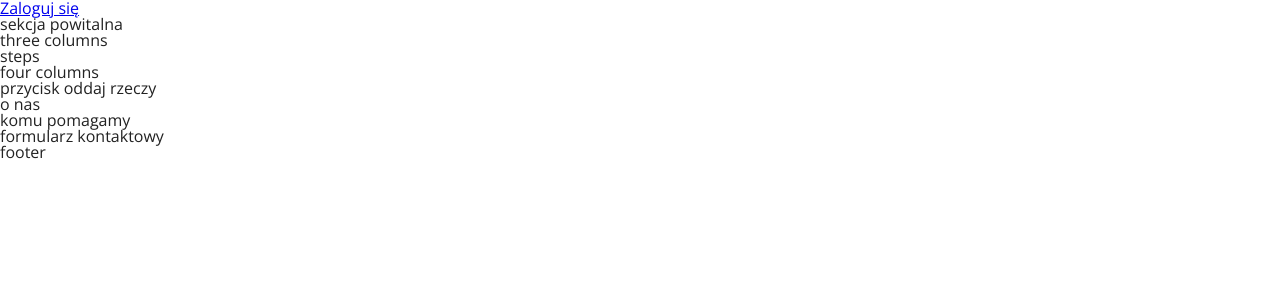
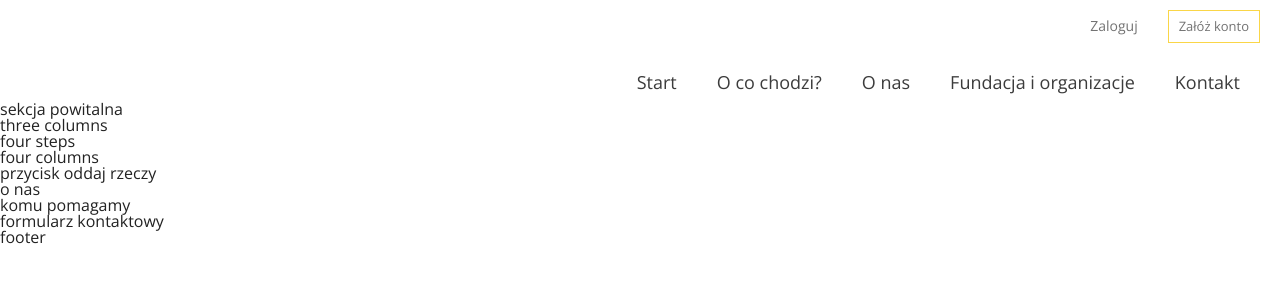
Before and after one commit to maciej1kus/oddam-w-dobre-rece, a React (Create React App) app: page /#/ in a window 1280 px wide. Shown: the top 300 px of the page. Built offline with nearby package versions, Linux system fonts and the light colour scheme.

Commit message:
styled header

```diff
--- a/src/components/ContactUs.js
+++ b/src/components/ContactUs.js
@@ -2,7 +2,7 @@ import React from 'react';
 
 export const ContactUs = () => {
     return (
-        <div>
+        <div className="contact">
             formularz kontaktowy
         </div>
     );
--- a/src/components/Header.js
+++ b/src/components/Header.js
@@ -1,15 +1,24 @@
 import React from 'react';
-import { Link } from 'react-router-dom';
+import { NavLink } from 'react-router-dom';
+import { Link } from 'react-scroll';
 
 export const Header = () => {
     return (
         <header className="header">
             <div className="header__container container">
-                <nav>
-                    <div className="nav-login">
-                        <Link to="logowanie" className="navli">Zaloguj się</Link>
+                    <div className="menu-up">
+                        <NavLink to="logowanie" className="up-navlinks">Zaloguj</NavLink>
+                        <NavLink to="rejestracja" className="up-navlinks">Załóż konto</NavLink>
                     </div>
-                </nav>
+                    <div className="menu-down">
+                        <ul className="menu-nav">
+                            <li><NavLink to="/" className="down-navlinks">Start</NavLink></li>
+                            <li><Link to="four-steps" className="down-navlinks" smooth={true} duration={500}>O co chodzi?</Link></li>
+                            <li><Link to="about-us" className="down-navlinks" smooth={true} duration={500}>O nas</Link></li>
+                            <li><Link to="who-we-help" className="down-navlinks" smooth={true} duration={500}>Fundacja i organizacje</Link></li>
+                            <li><Link to="contact" className="down-navlinks" smooth={true} duration={500}>Kontakt</Link></li>
+                        </ul>
+                    </div>
             </div>
         </header>
     );
--- a/src/components/Home/HomeAboutUs.js
+++ b/src/components/Home/HomeAboutUs.js
@@ -2,7 +2,7 @@ import React from 'react';
 
 export const HomeAboutUs = () => {
     return (
-        <div>
+        <div className="about-us">
             o nas
         </div>
     );
--- a/src/components/Home/HomeSteps.js
+++ b/src/components/Home/HomeSteps.js
@@ -2,8 +2,8 @@ import React from 'react';
 
 export const HomeSteps = () => {
     return (
-        <div className="">
-            steps
+        <div className="four-steps">
+            four steps
         </div>
     );
 };
--- a/src/components/Home/HomeWhoWeHelp.js
+++ b/src/components/Home/HomeWhoWeHelp.js
@@ -2,7 +2,7 @@ import React from 'react';
 
 export const HomeWhoWeHelp = () => {
     return (
-        <div>
+        <div className="who-we-help">
             komu pomagamy
         </div>
     );
--- /dev/null
+++ b/src/scss/elements/_header.scss
@@ -0,0 +1,47 @@
+header {
+  height: auto;
+  width: 100%;
+
+  .menu-up, .menu-down {
+    display: flex;
+    justify-content: flex-end;
+    padding: 10px 20px;
+  }
+
+  .up-navlinks {
+    font-size: 0.875rem;
+    text-decoration: none;
+    color: $color-grey;
+    padding: 9px 10px;
+
+    &:nth-of-type(2) {
+      font-size: 0.813rem;
+      border: 0.75px solid $color-yellow;
+      margin-left: 20px;
+    }
+
+    &:hover {
+      color: $color-dark-grey;
+    }
+  }
+  .menu-nav {
+    display: flex;
+    flex-wrap: wrap;
+    margin-top: 0.625rem;
+  }
+  .down-navlinks {
+    padding: 9px 20px 9px 20px;
+    font-size: 1.125rem;
+    text-decoration: none;
+    color: $color-dark-grey;
+
+    &:nth-of-type(3) {
+      padding-right: 0;
+    }
+
+    &:hover {
+      border: 0.75px solid $color-dark-grey;
+      cursor: pointer;
+    }
+  }
+}
--- a/src/scss/main.scss
+++ b/src/scss/main.scss
@@ -1,3 +1,5 @@
 @import "generic/reset";
 
 @import "settings";
+
+@import "elements/header";
--- a/src/scss/settings/_index.scss
+++ b/src/scss/settings/_index.scss
@@ -6,4 +6,15 @@
 html,
 body {
   font-family: $font-base;
+  width: 100%;
 }
+
+* {
+  box-sizing: border-box;
+}
+
+.container {
+  max-width: 1352px;
+  margin: 0 auto;
+  width: 100%;
+}
```
